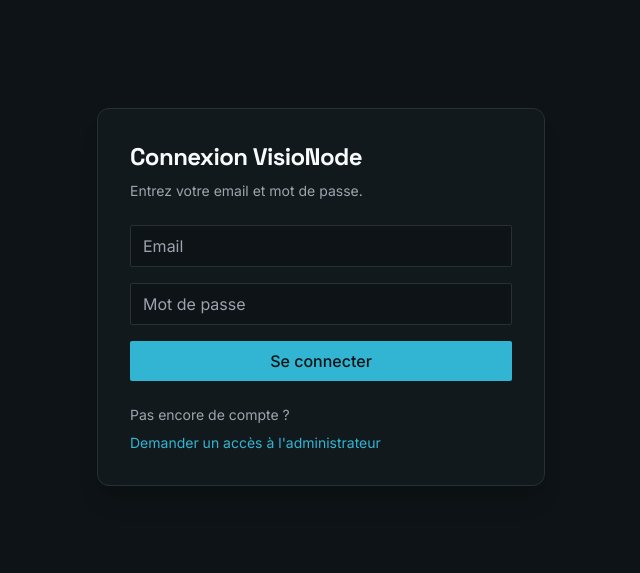
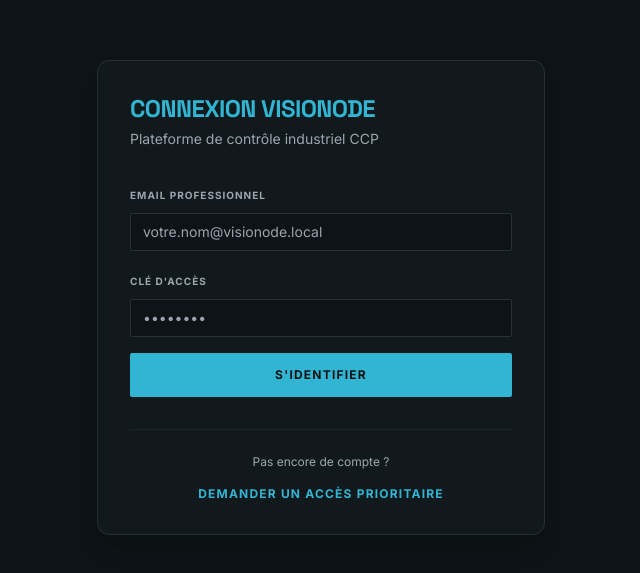
Before and after one commit to beebee-coder/cpp.sousse, a Next.js app: page /auth/signin in a window 1280 px wide. Shown: the part 103-676 px from the top of the page, without its empty margins (319-959 px from the left). Built offline with nearby package versions, Linux system fonts and the light colour scheme.

Commit message:
Identifiants invalides ou compte non approuvé.

```diff
--- a/src/app/auth/signin/page.tsx
+++ b/src/app/auth/signin/page.tsx
@@ -3,6 +3,7 @@
 import { Suspense, useState } from 'react';
 import Link from 'next/link';
 import { useRouter, useSearchParams } from 'next/navigation';
+import { AlertCircle, Loader2 } from 'lucide-react';
 
 function SignInForm() {
   const router = useRouter();
@@ -19,70 +20,84 @@ function SignInForm() {
     setError(null);
     setLoading(true);
 
+    try {
       const response = await fetch('/api/auth/signin', {
         method: 'POST',
         headers: { 'Content-Type': 'application/json' },
         body: JSON.stringify({ email, password }),
       });
 
+      const data = await response.json().catch(() => null);
       setLoading(false);
 
-    let data;
-    try {
-      data = await response.json();
-    } catch (e) {
-      data = null;
-    }
-
       if (!response.ok || !data || !data.success) {
-      setError(data?.message || 'Identifiants invalides ou compte non approuvé.');
+        // Capture du message spécifique renvoyé par le serveur
+        setError(data?.message || 'Erreur système : Impossible de joindre le service d\'authentification.');
         return;
       }
 
       router.push(callbackUrl);
+    } catch (e) {
+      setLoading(false);
+      setError('Erreur réseau critique. Vérifiez votre connexion internet.');
+    }
   };
 
   return (
     <div className="min-h-screen bg-background flex items-center justify-center p-6">
       <div className="w-full max-w-md rounded-xl border border-border bg-card p-8 shadow-xl">
-        <h1 className="text-2xl font-bold mb-2">Connexion VisioNode</h1>
-        <p className="text-sm text-muted-foreground mb-6">Entrez votre email et mot de passe.</p>
+        <div className="mb-8">
+          <h1 className="text-2xl font-bold font-headline uppercase tracking-tight text-primary">Connexion VisioNode</h1>
+          <p className="text-sm text-muted-foreground mt-1">Plateforme de contrôle industriel CCP</p>
+        </div>
 
         <form onSubmit={handleSubmit} className="space-y-4">
+          <div className="space-y-2">
+            <label className="text-[10px] font-bold uppercase text-muted-foreground tracking-widest">Email Professionnel</label>
             <input
               type="email"
               value={email}
               onChange={(e) => setEmail(e.target.value)}
-            placeholder="Email"
+              placeholder="votre.nom@visionode.local"
               autoComplete="email"
-            className="w-full rounded-md border border-border bg-background px-3 py-2"
+              className="w-full rounded-md border border-border bg-background px-3 py-2 text-sm focus:ring-1 focus:ring-primary outline-none transition-all"
               required
             />
+          </div>
+
+          <div className="space-y-2">
+            <label className="text-[10px] font-bold uppercase text-muted-foreground tracking-widest">Clé d'Accès</label>
             <input
               type="password"
               value={password}
               onChange={(e) => setPassword(e.target.value)}
-            placeholder="Mot de passe"
+              placeholder="••••••••"
               autoComplete="current-password"
-            className="w-full rounded-md border border-border bg-background px-3 py-2"
+              className="w-full rounded-md border border-border bg-background px-3 py-2 text-sm focus:ring-1 focus:ring-primary outline-none transition-all"
               required
             />
+          </div>
 
-          {error ? <p className="text-sm text-red-500">{error}</p> : null}
+          {error && (
+            <div className="flex items-start gap-3 p-3 rounded-md bg-destructive/10 border border-destructive/30 text-destructive animate-in fade-in slide-in-from-top-1">
+              <AlertCircle className="w-4 h-4 shrink-0 mt-0.5" />
+              <p className="text-xs font-medium leading-tight">{error}</p>
+            </div>
+          )}
 
           <button
             type="submit"
             disabled={loading}
-            className="w-full rounded-md bg-primary px-4 py-2 font-medium text-primary-foreground disabled:opacity-60"
+            className="w-full h-11 rounded-md bg-primary text-primary-foreground font-bold uppercase text-xs tracking-widest hover:bg-primary/90 disabled:opacity-50 transition-all flex items-center justify-center gap-2"
           >
-            {loading ? 'Connexion…' : 'Se connecter'}
+            {loading ? <Loader2 className="w-4 h-4 animate-spin" /> : "S'identifier"}
           </button>
         </form>
 
-        <div className="mt-6 text-sm text-muted-foreground">
-          <p>Pas encore de compte ?</p>
-          <Link href="/auth/register" className="mt-2 inline-flex text-primary underline-offset-4 hover:underline">
-            Demander un accès à l&apos;administrateur
+        <div className="mt-8 pt-6 border-t border-border/50 text-xs text-center space-y-4">
+          <p className="text-muted-foreground">Pas encore de compte ?</p>
+          <Link href="/auth/register" className="inline-block text-primary font-bold uppercase tracking-widest underline-offset-4 hover:underline">
+            Demander un accès prioritaire
           </Link>
         </div>
       </div>
@@ -92,7 +107,7 @@ function SignInForm() {
 
 export default function SignInPage() {
   return (
-    <Suspense fallback={<div className="min-h-screen bg-background flex items-center justify-center p-6">Chargement…</div>}>
+    <Suspense fallback={<div className="min-h-screen bg-background flex items-center justify-center p-6 text-xs uppercase font-code">Chargement de la liaison...</div>}>
       <SignInForm />
     </Suspense>
   );
--- a/src/lib/db/prisma-client.ts
+++ b/src/lib/db/prisma-client.ts
@@ -17,35 +17,23 @@ if (isLocal) {
     neonConfig.webSocketConstructor = ws;
     neonConfig.poolQueryViaFetch = false;
   } catch (e) {
-    console.error("[PRISMA] Module 'ws' non trouvé localement");
+    console.warn("[PRISMA] Module 'ws' non trouvé, tentative via fetch standard.");
   }
 
   // Parser la chaîne de connexion pour contourner les erreurs internes du driver
   try {
-    if (connectionString && connectionString.startsWith('postgres')) {
+    if (connectionString && (connectionString.startsWith('postgres') || connectionString.startsWith('postgresql'))) {
       const url = new URL(connectionString);
-      const host = url.hostname;
-      const user = url.username;
-      const database = url.pathname.replace(/^\//, '');
-      const password = url.password;
-      const port = url.port || '5432';
-
-      process.env.PGHOST = host;
-      process.env.PGUSER = user;
-      process.env.PGDATABASE = database;
-      process.env.PGPASSWORD = password;
-      process.env.PGPORT = port;
-
       poolConfig = {
-        host,
-        user,
-        password,
-        database,
-        port: parseInt(port),
+        host: url.hostname,
+        user: url.username,
+        password: url.password,
+        database: url.pathname.replace(/^\//, ''),
+        port: parseInt(url.port || '5432'),
         ssl: true,
       };
     } else {
-      console.warn("⚠️ [PRISMA] DATABASE_URL absente ou invalide. Le système fonctionnera en mode dégradé.");
+      console.warn("⚠️ [PRISMA] DATABASE_URL absente ou format invalide.");
     }
   } catch (e) {
     console.error("DEBUG: Failed to parse DATABASE_URL", e);
@@ -55,10 +43,19 @@ if (isLocal) {
   neonConfig.poolQueryViaFetch = true;
 }
 
-// Créer l'adaptateur Prisma
-const adapter = new PrismaNeon(poolConfig);
+/**
+ * Création sécurisée de l'instance Prisma.
+ * Si DATABASE_URL est absente, on évite le crash au boot.
+ */
+let prismaInstance: PrismaClient;
 
-// ✅ Utiliser l'adapter pour Prisma
-export const prisma = new PrismaClient({ adapter });
+try {
+  const adapter = new PrismaNeon(poolConfig);
+  prismaInstance = new PrismaClient({ adapter });
+} catch (err) {
+  console.error("❌ [PRISMA] Impossible d'initialiser l'adapter Neon.");
+  prismaInstance = new PrismaClient(); // Fallback vers driver standard
+}
 
+export const prisma = prismaInstance;
 export default prisma;
```
Also changed, not shown: src/lib/auth-store.ts (+17 -26 lines). Lines whose indentation alone changed are shown as unchanged.
